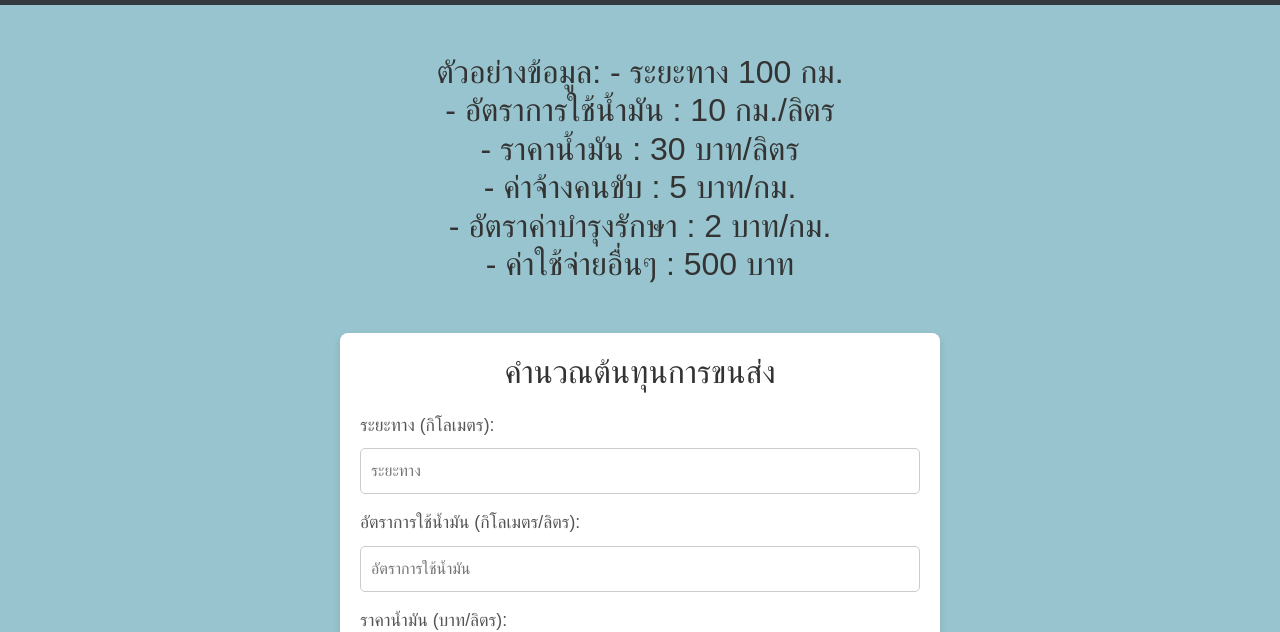
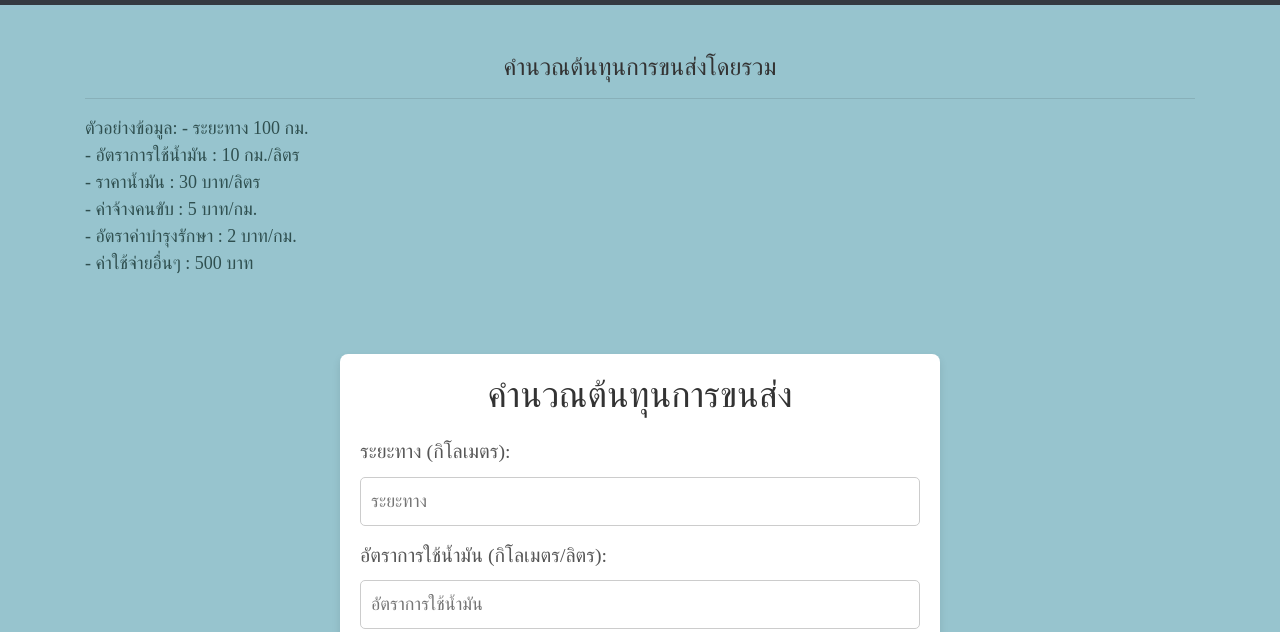
Before and after one commit to Nun04/my-website, a plain HTML site: page 4.html in a window 1280 px wide. Shown: the part 351-983 px from the top of the page. Drawn offline with nearby package versions, Linux system fonts and the light colour scheme.

Commit message:
Update 4.html

```diff
--- a/4.html
+++ b/4.html
@@ -122,14 +122,20 @@
     </style>
 </head>
 <body>
-    <br><br>
-    <h1>ตัวอย่างข้อมูล:
+     <div class="container mt-5">
+            <div class="content">
+                <h2 class="section-header">คำนวณต้นทุนการขนส่งโดยรวม</h2>
+                <hr>
+                <p><font face="angsananew" size="4" color="#2F4F4F">
+                    ตัวอย่างข้อมูล:
     - ระยะทาง 100 กม.<br>
     - อัตราการใช้น้ำมัน : 10 กม./ลิตร<br>
     - ราคาน้ำมัน : 30 บาท/ลิตร<br>
     - ค่าจ้างคนขับ : 5 บาท/กม.<br>
     - อัตราค่าบำรุงรักษา : 2 บาท/กม.<br>
     - ค่าใช้จ่ายอื่นๆ : 500 บาท</h1>
+                    <br><br>
+
     <div class="form-container">
         <h1>คำนวณต้นทุนการขนส่ง</h1>
         <form id="costForm">
```
